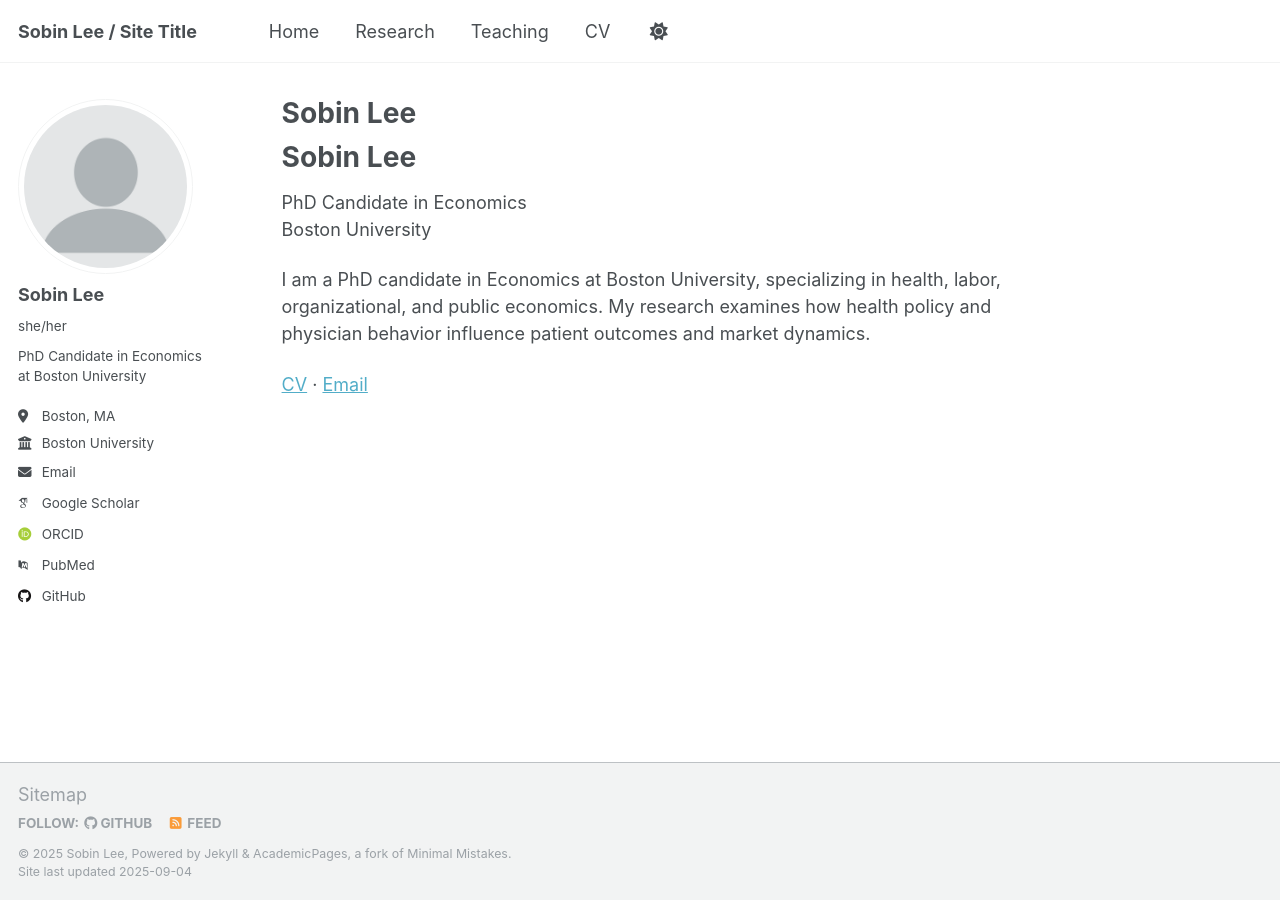
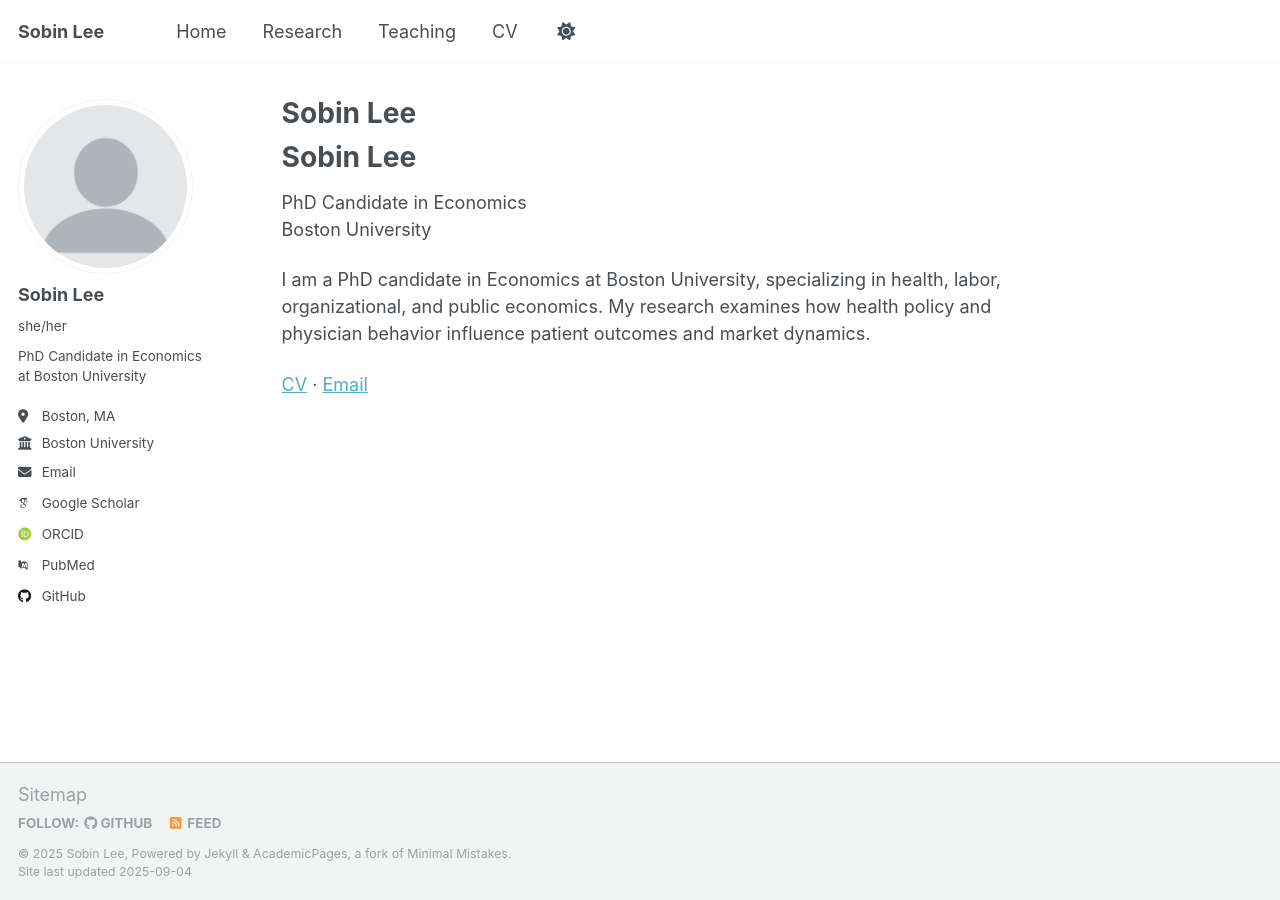
Before and after one commit to sobin-lee/sobin-lee.github.io, a Jekyll site: the page built from index.md, in a window 1280 px wide. Built offline with Jekyll 4.4.1, drawn with Linux system fonts in a browser that asks for light colours; some web fonts are replaced; a script that is not in the unit is left out; our own code applies the rules of GitHub Pages for plain Markdown files.

```diff
--- a/_config.yml
+++ b/_config.yml
@@ -9,7 +9,7 @@
 # Basic Site Settings
 locale                   : "en-US"
 site_theme               : "default"
-title                    : "Sobin Lee / Site Title"
+title                    : "Sobin Lee"
 title_separator          : "-"
 name                     : &name "Sobin Lee"
 description              : &description "personal description"
```
